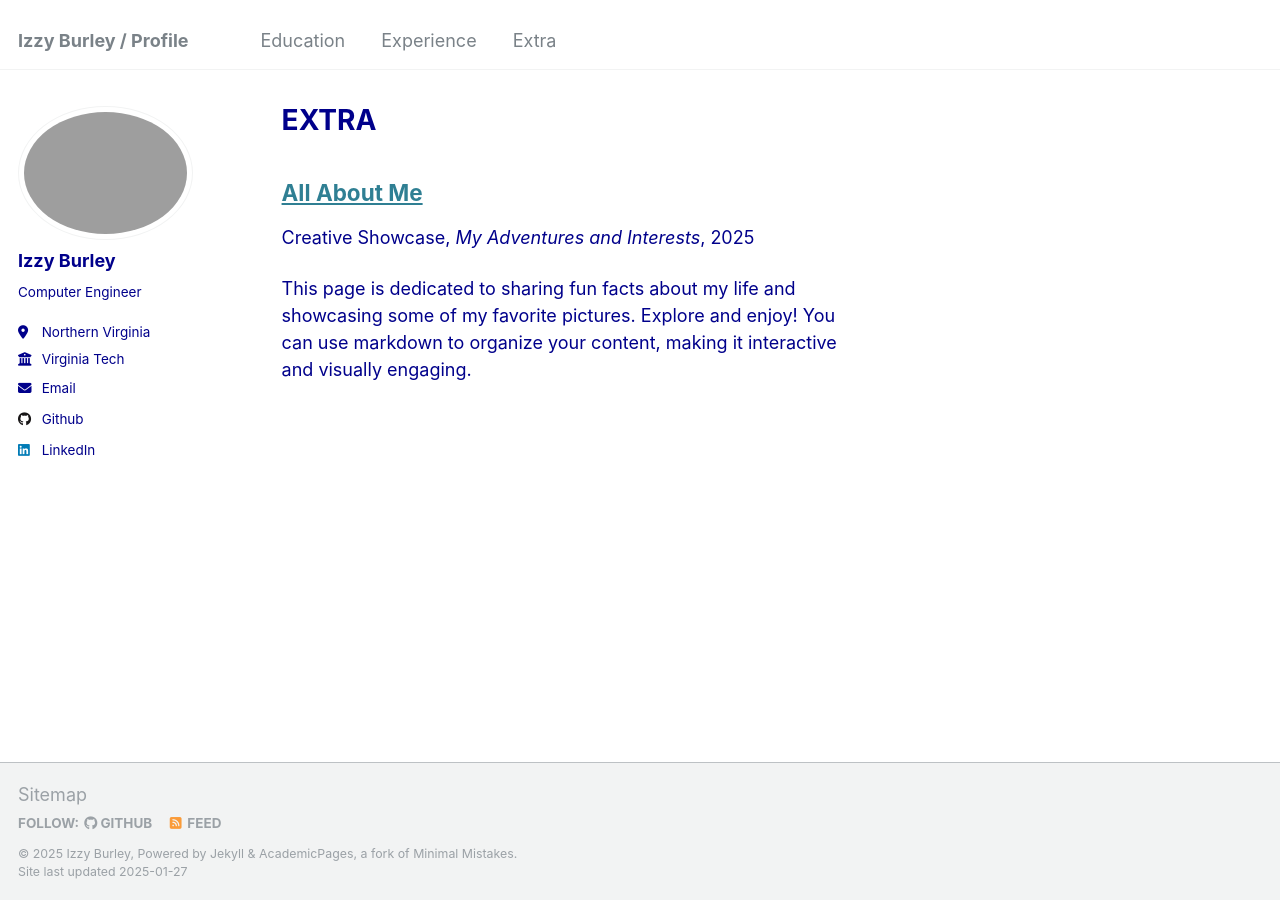
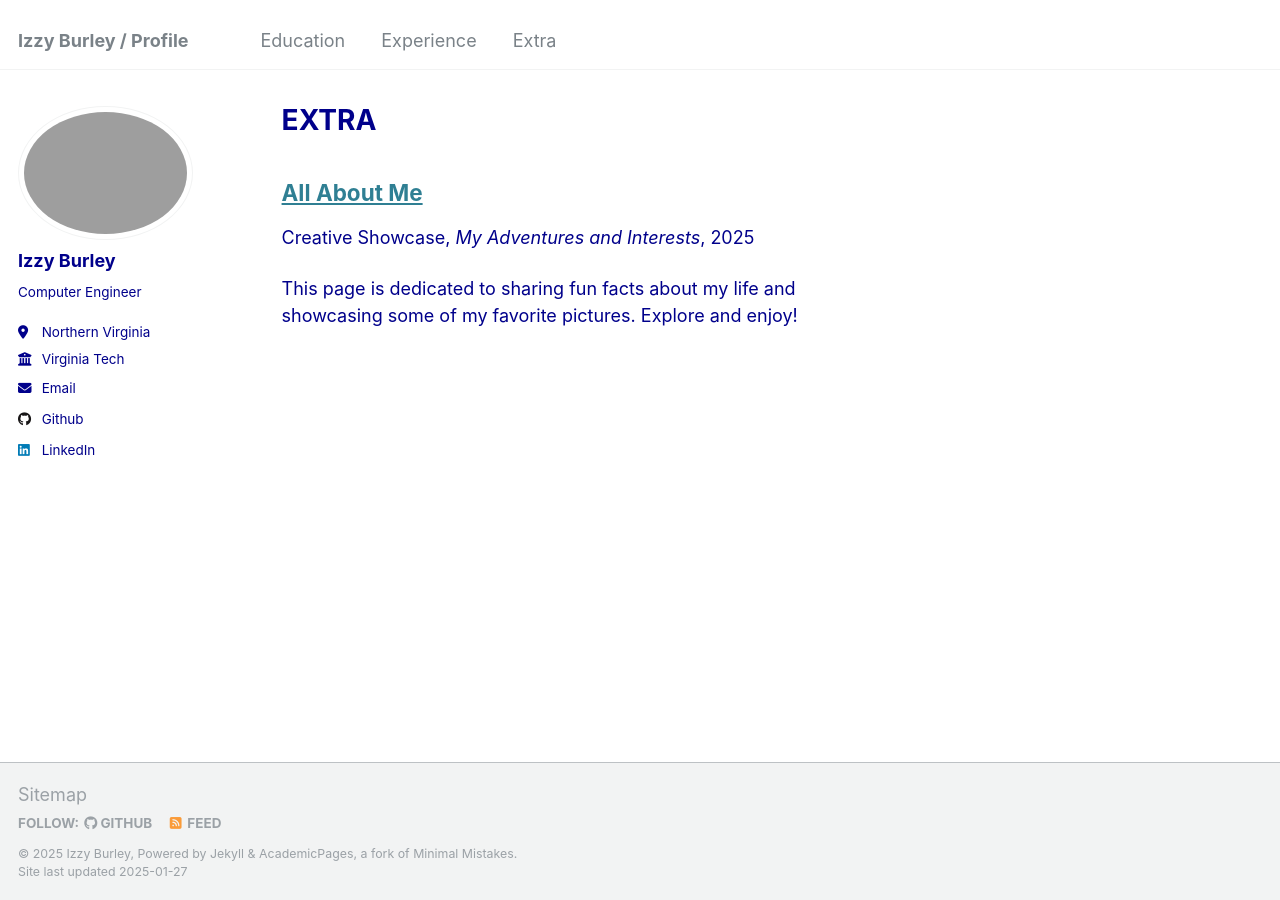
Before and after one commit to izzyburley/izzyburley.github.io, a Jekyll site: the page built from _pages/teaching.html, in a window 1280 px wide. Built offline with Jekyll 4.4.1, drawn with Linux system fonts in a browser that asks for light colours.

Commit message:
Update Extras.md

```diff
--- a/_teaching/Extras.md
+++ b/_teaching/Extras.md
@@ -8,7 +8,7 @@ date: 2025-01-27
 location: "Around the World"
 ---
 
-This page is dedicated to sharing fun facts about my life and showcasing some of my favorite pictures. Explore and enjoy! You can use markdown to organize your content, making it interactive and visually engaging.
+This page is dedicated to sharing fun facts about my life and showcasing some of my favorite pictures. Explore and enjoy!
 
 # Fun Facts
 - **I love being creative** whether its painting banners, drawing, or building things.
```
